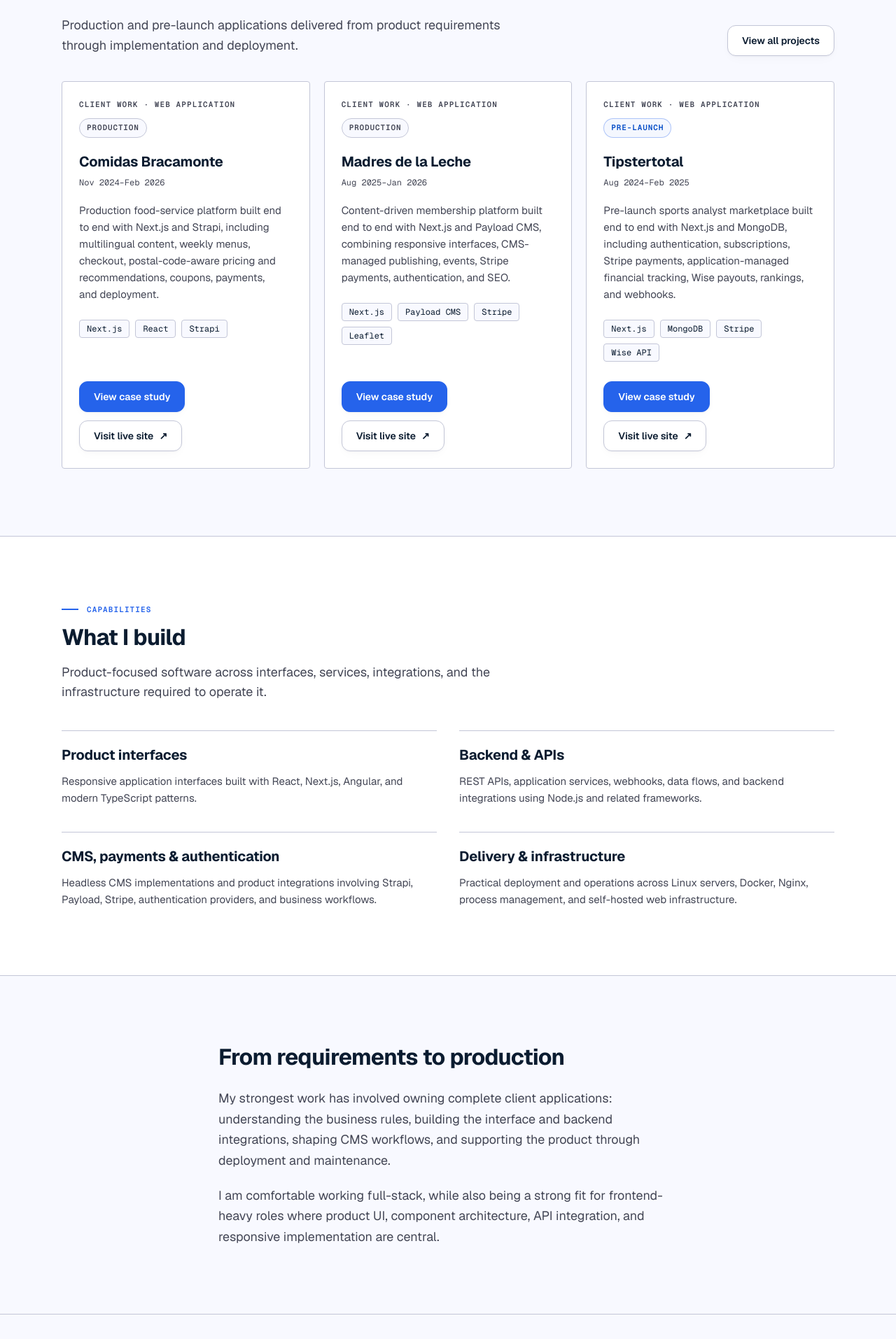
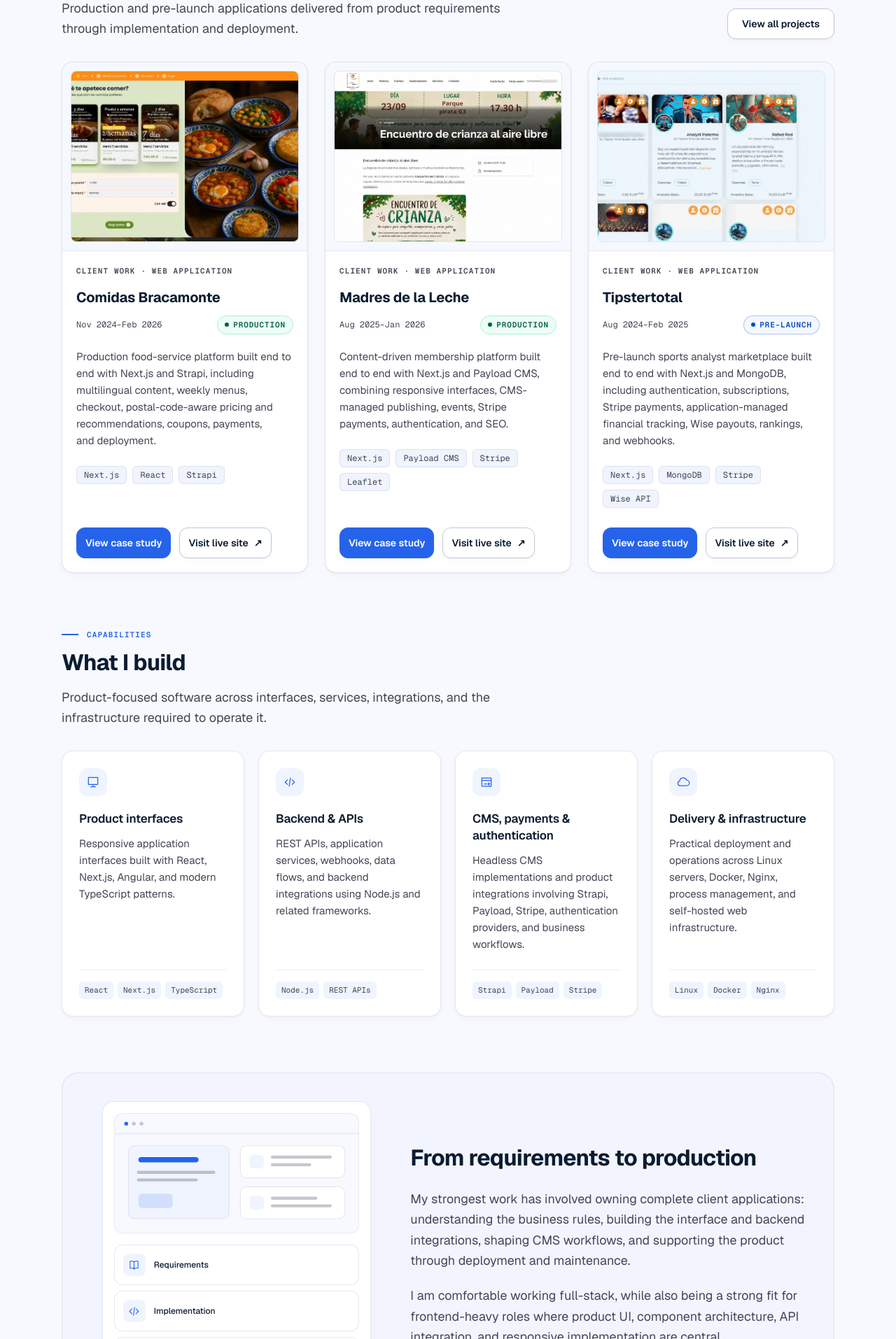
Before and after one commit to danny1998cuba/professional-portfolio, a Next.js app: page / in a window 1280 px wide. Shown: the part 886-2800 px from the top of the page at 70% size. Built offline with nearby package versions, Linux system fonts and the light colour scheme.

Commit message:
ui: home redesign

```diff
--- a/src/app/page.tsx
+++ b/src/app/page.tsx
@@ -1,5 +1,6 @@
 import { Container } from "@/components/layout/container";
 import { EngineeringVisual } from "@/components/home/engineering-visual";
+import { DeliveryVisual } from "@/components/home/delivery-visual";
 import { ProjectCard } from "@/components/projects/project-card";
 import { ButtonLink } from "@/components/ui/button-link";
 import { SectionHeading } from "@/components/ui/section-heading";
@@ -9,21 +10,29 @@
 const capabilityGroups = [
   {
     title: "Product interfaces",
+    iconPath: "M4 4h16v12H4zM8 20h8m-4-4v4",
+    technologies: ["React", "Next.js", "TypeScript"],
     description:
       "Responsive application interfaces built with React, Next.js, Angular, and modern TypeScript patterns.",
   },
   {
     title: "Backend & APIs",
+    iconPath: "M8 8 4 12l4 4m8-8 4 4-4 4m-3-11-2 14",
+    technologies: ["Node.js", "REST APIs"],
     description:
       "REST APIs, application services, webhooks, data flows, and backend integrations using Node.js and related frameworks.",
   },
   {
     title: "CMS, payments & authentication",
+    iconPath: "M4 5h16v14H4zM4 9h16M8 15h4m4-2v4m-2-2h4",
+    technologies: ["Strapi", "Payload", "Stripe"],
     description:
       "Headless CMS implementations and product integrations involving Strapi, Payload, Stripe, authentication providers, and business workflows.",
   },
   {
     title: "Delivery & infrastructure",
+    iconPath: "M7 18a4 4 0 0 1-1-7.9 6 6 0 0 1 11.6-1.6A4.5 4.5 0 0 1 18 18H7Z",
+    technologies: ["Linux", "Docker", "Nginx"],
     description:
       "Practical deployment and operations across Linux servers, Docker, Nginx, process management, and self-hosted web infrastructure.",
   },
@@ -130,7 +139,7 @@
       </section>
 
       <section
-        className="py-16 sm:py-20 lg:py-24"
+        className="pt-12 pb-14 sm:pt-16 sm:pb-16 lg:pt-18 lg:pb-20"
         aria-labelledby="featured-work-heading"
       >
         <Container>
@@ -146,16 +155,18 @@
             </ButtonLink>
           </div>
 
-          <div className="mt-9 grid gap-5 lg:grid-cols-3">
+          <ul className="mt-8 grid gap-6 sm:grid-cols-2 lg:grid-cols-3">
             {featuredProjects.map((project) => (
-              <ProjectCard key={project.slug} project={project} />
+              <li key={project.slug} className="min-w-0">
+                <ProjectCard project={project} />
+              </li>
             ))}
-          </div>
+          </ul>
         </Container>
       </section>
 
       <section
-        className="border-y border-border bg-surface py-16 sm:py-20 lg:py-24"
+        className="pb-14 sm:pb-16 lg:pb-20"
         aria-labelledby="capabilities-heading"
       >
         <Container>
@@ -166,16 +177,30 @@
             description="Product-focused software across interfaces, services, integrations, and the infrastructure required to operate it."
           />
 
-          <div className="mt-10 grid gap-x-8 gap-y-9 md:grid-cols-2">
+          <div className="mt-8 grid gap-5 sm:grid-cols-2 lg:grid-cols-4">
             {capabilityGroups.map((capability) => (
               <article
                 key={capability.title}
-                className="border-t border-border pt-5"
+                className="flex min-w-0 flex-col rounded-2xl border border-border/40 bg-surface p-5 shadow-soft sm:p-6"
               >
-                <h3 className="type-card-heading">{capability.title}</h3>
-                <p className="type-body-small mt-3 max-w-xl text-pretty text-muted">
+                <div className="flex size-10 items-center justify-center rounded-xl bg-surface-tint text-accent" aria-hidden="true">
+                  <svg width="20" height="20" viewBox="0 0 24 24" fill="none" stroke="currentColor" strokeWidth="1.5" strokeLinecap="round" strokeLinejoin="round" focusable="false">
+                    <path d={capability.iconPath} />
+                  </svg>
+                </div>
+                <h3 className="mt-5 text-[1.0625rem] leading-6 font-semibold tracking-[-0.01em]">{capability.title}</h3>
+                <p className="type-body-small mt-3 text-pretty text-muted">
                   {capability.description}
                 </p>
+                <div className="mt-auto pt-6">
+                  <ul className="flex flex-wrap gap-1.5 border-t border-border/30 pt-4" aria-label={`${capability.title} technologies`}>
+                    {capability.technologies.map((technology) => (
+                      <li key={technology} className="rounded-md bg-surface-tint px-2 py-1 font-mono text-[0.6875rem] text-muted">
+                        {technology}
+                      </li>
+                    ))}
+                  </ul>
+                </div>
               </article>
             ))}
           </div>
@@ -183,10 +208,12 @@
       </section>
 
       <section
-        className="py-16 sm:py-20 lg:py-24"
+        className="pb-14 sm:pb-16 lg:pb-20"
         aria-labelledby="approach-heading"
       >
-        <Container size="reading">
+        <Container>
+          <div className="grid items-center gap-8 rounded-3xl border border-border/40 bg-surface-tint/70 p-5 sm:p-8 lg:grid-cols-[minmax(0,0.85fr)_minmax(0,1.15fr)] lg:gap-10 lg:p-10">
+            <div className="min-w-0 lg:order-2">
               <h2 id="approach-heading" className="type-section-heading">
                 From requirements to production
               </h2>
@@ -204,17 +231,20 @@
                   central.
                 </p>
               </div>
+            </div>
+            <DeliveryVisual />
+          </div>
         </Container>
       </section>
 
       <section
-        className="border-t border-border py-16 sm:py-20"
+        className="pb-14 sm:pb-16 lg:pb-20"
         aria-labelledby="availability-heading"
       >
         <Container>
-          <div className="rounded-sm border border-border bg-surface p-6 sm:p-8 lg:flex lg:items-end lg:justify-between lg:gap-10">
+          <div className="grid items-center gap-7 rounded-3xl border border-border/40 bg-surface p-5 shadow-soft sm:p-8 lg:grid-cols-[minmax(0,1fr)_auto] lg:gap-10 lg:p-9">
             <div className="max-w-2xl">
-              <p className="type-meta text-accent">Availability</p>
+              <p className="section-eyebrow type-meta text-accent">Availability</p>
               <h2
                 id="availability-heading"
                 className="type-section-heading mt-3 text-balance"
@@ -226,13 +256,16 @@
                 developer opportunities in Canada, including remote roles and
                 positions compatible with Kingston, Ontario.
               </p>
-              <p className="type-body-small mt-4 font-medium text-foreground">
+              <p className="type-body-small mt-4 inline-flex rounded-full border border-accent/15 bg-surface-tint px-3 py-1.5 font-medium text-accent-strong">
                 Canadian permanent resident · No sponsorship required
               </p>
             </div>
 
-            <div className="mt-7 flex flex-wrap gap-3 lg:mt-0 lg:shrink-0">
+            <div className="flex flex-col gap-3 sm:flex-row lg:flex-col xl:flex-row">
               <ButtonLink href={emailHref} external>
+                <svg width="18" height="18" viewBox="0 0 24 24" fill="none" stroke="currentColor" strokeWidth="1.5" strokeLinecap="round" strokeLinejoin="round" aria-hidden="true" focusable="false">
+                  <path d="M3 5h18v14H3zM3 6l9 7 9-7" />
+                </svg>
                 Email me
               </ButtonLink>
               <ButtonLink
--- /dev/null
+++ b/src/components/home/delivery-visual.tsx
@@ -0,0 +1,43 @@
+const steps = [
+  { label: "Requirements", path: "M4 4h6l2 2 2-2h6v14h-6l-2 2-2-2H4ZM12 6v14" },
+  { label: "Implementation", path: "m8 7-5 5 5 5m8-10 5 5-5 5m-3-13-2 16" },
+  { label: "Delivery", path: "M4 5h16v14H4ZM8 12h8m-3-3 3 3-3 3" },
+] as const;
+
+/** A conceptual workflow, not a timeline or a screenshot of a client product. */
+export function DeliveryVisual() {
+  return (
+    <div className="mx-auto w-full max-w-sm rounded-2xl border border-border/40 bg-surface p-3 shadow-soft sm:p-4 lg:order-1" aria-hidden="true">
+      <div className="mb-4 hidden overflow-hidden rounded-xl border border-border/30 bg-background lg:block">
+        <svg className="h-auto w-full" width="320" height="156" viewBox="0 0 320 156" fill="none" focusable="false">
+          <path d="M0 26h320" stroke="var(--border)" strokeOpacity="0.45" />
+          <circle cx="15" cy="13" r="2.5" fill="var(--accent)" />
+          <circle cx="25" cy="13" r="2.5" fill="var(--border)" />
+          <circle cx="35" cy="13" r="2.5" fill="var(--border)" />
+          <rect x="18" y="42" width="132" height="96" rx="8" fill="var(--surface-tint)" stroke="var(--border)" strokeOpacity="0.4" />
+          <rect x="31" y="57" width="79" height="7" rx="3.5" fill="var(--accent)" />
+          <path d="M31 77h99M31 87h76" stroke="var(--muted)" strokeOpacity="0.3" strokeWidth="4" strokeLinecap="round" />
+          <rect x="31" y="105" width="45" height="19" rx="5" fill="var(--accent)" fillOpacity="0.15" />
+          <rect x="165" y="42" width="137" height="42" rx="8" fill="var(--surface)" stroke="var(--border)" strokeOpacity="0.4" />
+          <rect x="177" y="54" width="19" height="18" rx="5" fill="var(--surface-tint)" />
+          <path d="M207 57h76m-76 10h49" stroke="var(--muted)" strokeOpacity="0.3" strokeWidth="4" strokeLinecap="round" />
+          <rect x="165" y="96" width="137" height="42" rx="8" fill="var(--surface)" stroke="var(--border)" strokeOpacity="0.4" />
+          <rect x="177" y="108" width="19" height="18" rx="5" fill="var(--surface-tint)" />
+          <path d="M207 111h57m-57 10h76" stroke="var(--muted)" strokeOpacity="0.3" strokeWidth="4" strokeLinecap="round" />
+        </svg>
+      </div>
+      <div className="grid gap-2 min-[480px]:grid-cols-3 lg:grid-cols-1">
+        {steps.map((step) => (
+          <div key={step.label} className="flex items-center gap-3 rounded-xl border border-border/40 bg-surface px-3 py-3 min-[480px]:flex-col min-[480px]:gap-2 lg:flex-row lg:gap-3">
+            <span className="flex size-8 shrink-0 items-center justify-center rounded-lg bg-surface-tint text-accent">
+              <svg width="17" height="17" viewBox="0 0 24 24" fill="none" stroke="currentColor" strokeWidth="1.5" strokeLinecap="round" strokeLinejoin="round" focusable="false">
+                <path d={step.path} />
+              </svg>
+            </span>
+            <span className="text-xs font-medium text-foreground">{step.label}</span>
+          </div>
+        ))}
+      </div>
+    </div>
+  );
+}
--- a/src/components/projects/project-card.tsx
+++ b/src/components/projects/project-card.tsx
@@ -1,3 +1,4 @@
+import Image from "next/image";
 import { ButtonLink } from "@/components/ui/button-link";
 import {
   capabilityLabels,
@@ -21,6 +22,31 @@
 
 const secondaryActionStyles =
   "inline-flex min-h-11 items-center rounded-sm font-semibold text-accent underline decoration-transparent underline-offset-4 transition-colors duration-150 hover:text-accent-strong hover:decoration-current active:translate-y-px motion-reduce:transition-none";
+
+// Homepage presentation only; project facts remain in the content registry.
+const compactPreviews: Record<
+  string,
+  { src: string; alt: string; width: number; height: number }
+> = {
+  "comidas-bracamonte": {
+    src: "/projects/comidas-bracamonte/plan-and-postal-code.webp",
+    alt: "Comidas Bracamonte subscription plans and postal-code configuration.",
+    width: 1600,
+    height: 1022,
+  },
+  "madres-de-la-leche": {
+    src: "/projects/madres-de-la-leche/event-detail.webp",
+    alt: "Madres de la Leche event page with meeting information and an event flyer.",
+    width: 1137,
+    height: 1480,
+  },
+  tipstertotal: {
+    src: "/projects/tipstertotal/analyst-marketplace.webp",
+    alt: "Tipstertotal analyst marketplace with independent subscription profiles.",
+    width: 790,
+    height: 1000,
+  },
+};
 
 export function ProjectCard(props: ProjectCardProps) {
   if (props.variant === "secondary") {
@@ -75,32 +101,46 @@
   const displayedTechnologies = project.technologies.slice(0, 4);
   const displayedCapabilities = project.capabilities.slice(0, 6);
   const caseStudyAvailable = hasCaseStudy(project);
+  const preview = !isDetailed ? compactPreviews[project.slug] : undefined;
+  const statusBadge = (
+    <span
+      className={`rounded-full border px-2.5 py-1 font-mono text-[0.6875rem] font-semibold tracking-[0.08em] uppercase ${
+        project.status === "pre-launch"
+          ? "border-accent/35 bg-accent/5 text-accent-strong"
+          : isDetailed
+            ? "border-border bg-background text-muted"
+            : "border-emerald-200 bg-emerald-50 text-emerald-800"
+      } ${!isDetailed ? "inline-flex items-center gap-1.5" : ""}`}
+    >
+      {!isDetailed ? <span className="size-1.5 rounded-full bg-current" aria-hidden="true" /> : null}
+      {statusLabels[project.status]}
+    </span>
+  );
 
-  return (
-    <article
-      className={`flex h-full flex-col rounded-sm border border-border bg-surface ${
-        isDetailed ? "p-6 sm:p-8" : "p-5 sm:p-6"
-      }`}
-    >
+  const content = (
+    <>
       <div className="flex flex-wrap items-start justify-between gap-3">
         <p className="type-meta text-muted">
           {classificationLabels[project.classification]} · {typeLabels[project.type]}
         </p>
-        <span
-          className={`rounded-full border px-2.5 py-1 font-mono text-[0.6875rem] font-semibold tracking-[0.08em] uppercase ${
-            project.status === "pre-launch"
-              ? "border-accent/35 bg-accent/5 text-accent-strong"
-              : "border-border bg-background text-muted"
-          }`}
-        >
-          {statusLabels[project.status]}
-        </span>
+        {isDetailed ? statusBadge : null}
       </div>
 
-      <h3 className="type-card-heading mt-5 text-balance">{project.title}</h3>
-      <p className="mt-2 font-mono text-xs text-muted">
-        {formatProjectPeriod(project.period)}
-      </p>
+      <h3 className={`type-card-heading text-balance ${isDetailed ? "mt-5" : "mt-4"}`}>
+        {project.title}
+      </h3>
+      {isDetailed ? (
+        <p className="mt-2 font-mono text-xs text-muted">
+          {formatProjectPeriod(project.period)}
+        </p>
+      ) : (
+        <div className="mt-3 flex flex-wrap items-center justify-between gap-x-3 gap-y-2">
+          <p className="font-mono text-xs text-muted">
+            {formatProjectPeriod(project.period)}
+          </p>
+          {statusBadge}
+        </div>
+      )}
       <p
         className={`type-body-small mt-5 text-pretty text-muted ${
           isDetailed ? "max-w-3xl" : ""
@@ -121,7 +161,9 @@
             {displayedTechnologies.map((technology) => (
               <li
                 key={technology}
-                className="rounded-sm border border-border bg-background px-2.5 py-1 font-mono text-xs text-foreground"
+                className={isDetailed
+                  ? "rounded-sm border border-border bg-background px-2.5 py-1 font-mono text-xs text-foreground"
+                  : "rounded-md border border-border/40 bg-surface-tint px-2.5 py-1 font-mono text-xs text-muted"}
               >
                 {technology}
               </li>
@@ -149,7 +191,7 @@
         ) : null}
       </div>
 
-      <div className="mt-auto flex flex-wrap gap-3 pt-7">
+      <div className={`mt-auto flex flex-wrap gap-3 pt-7 ${!isDetailed ? "[&>a]:px-3" : ""}`}>
         {caseStudyAvailable ? (
           <ButtonLink href={`/projects/${project.slug}`}>
             View case study
@@ -167,6 +209,33 @@
           </ButtonLink>
         ) : null}
       </div>
+    </>
+  );
+
+  return (
+    <article
+      className={isDetailed
+        ? "flex h-full flex-col rounded-sm border border-border bg-surface p-6 sm:p-8"
+        : "flex h-full min-w-0 flex-col overflow-hidden rounded-2xl border border-border/50 bg-surface shadow-soft transition-[border-color,box-shadow] duration-150 hover:border-border hover:shadow-md motion-reduce:transition-none"}
+    >
+      {preview ? (
+        <div className="border-b border-border/30 bg-surface-tint/60 p-3">
+          <div className="aspect-4/3 overflow-hidden rounded-lg border border-border/40 bg-background">
+            <Image
+              src={preview.src}
+              alt={preview.alt}
+              width={preview.width}
+              height={preview.height}
+              loading="lazy"
+              sizes="(min-width: 1200px) 20.5rem, (min-width: 1024px) calc((100vw - 11rem) / 3), (min-width: 640px) calc((100vw - 7rem) / 2), calc(100vw - 4rem)"
+              className="h-full w-full object-cover object-top"
+            />
+          </div>
+        </div>
+      ) : null}
+      {isDetailed ? content : (
+        <div className="flex flex-1 flex-col p-5">{content}</div>
+      )}
     </article>
   );
 }
```
Lines whose indentation alone changed are shown as unchanged.
